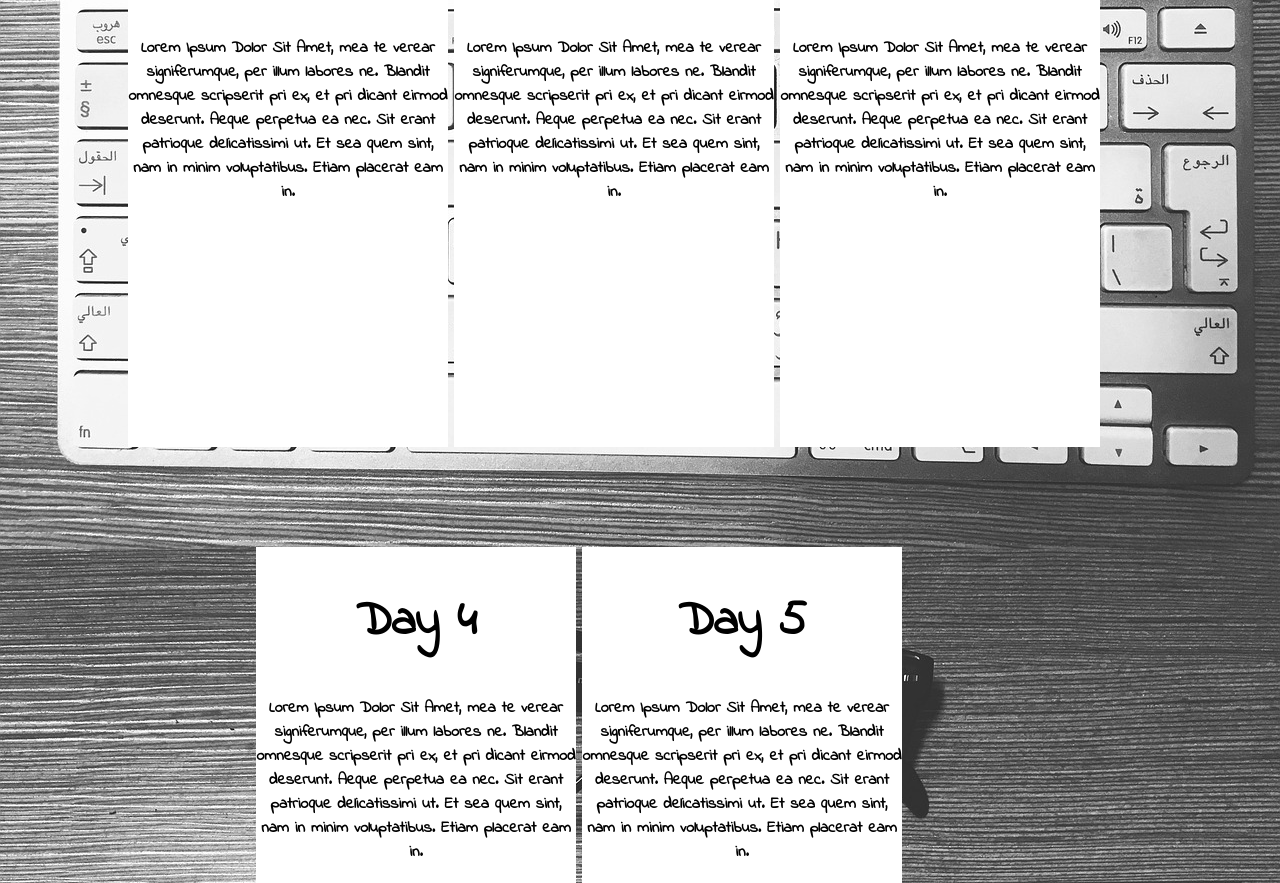
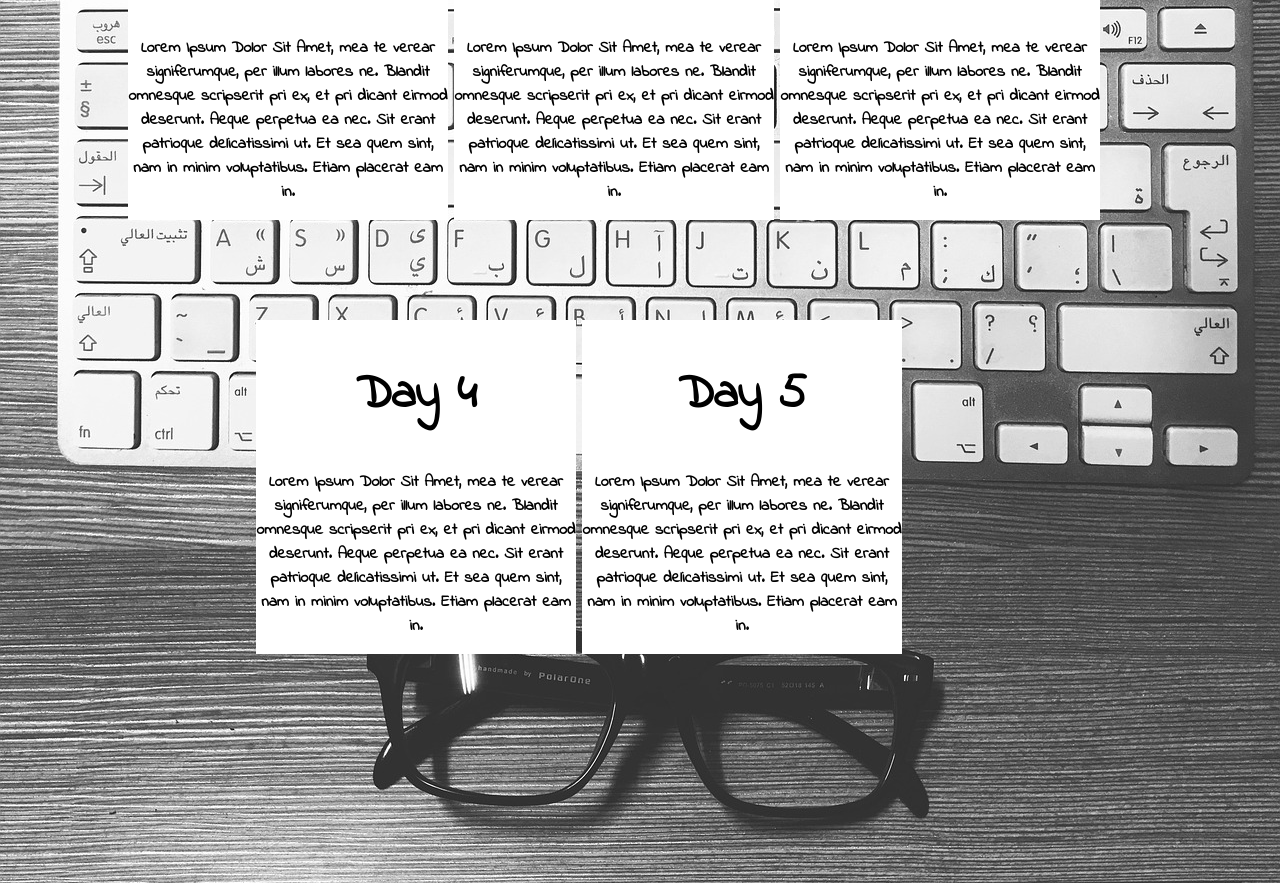
Before and after one commit to habilhusni/habilhusni.github.io, a plain HTML site: page index.html in a window 1280 px wide. Shown: the part 414-1297 px from the top of the page. Drawn offline with Linux system fonts and the light colour scheme.

Commit message:
Changing Day Content
The height content change from 75% to auto

```diff
--- a/style.css
+++ b/style.css
@@ -42,7 +42,7 @@ h1 {
 	position: relative;
 	left: 10%;
 	width: 25%;
-	height: 70%;
+	height: auto;
 	background-color: white;
 	text-align: center;
 }
@@ -51,7 +51,7 @@ h1 {
 	position: relative;
 	left: 10%;
 	width: 25%;
-	height: 70%;
+	height: auto;
 	background-color: white;
 	text-align: center;
 }
@@ -60,7 +60,7 @@ h1 {
 	position: relative;
 	left: 10%;
 	width: 25%;
-	height: 70%;
+	height: auto;
 	background-color: white;
 	text-align: center;
 }
@@ -70,7 +70,7 @@ h1 {
 	top: 100px;
 	left: 20%;
 	width: 25%;
-	height: 70%;
+	height: auto;
 	background-color: white;
 	text-align: center;
 }
@@ -80,7 +80,7 @@ h1 {
 	top: 100px;
 	left: 20%;
 	width: 25%;
-	height: 70%;
+	height: auto;
 	background-color: white;
 	text-align: center;
 }
```
